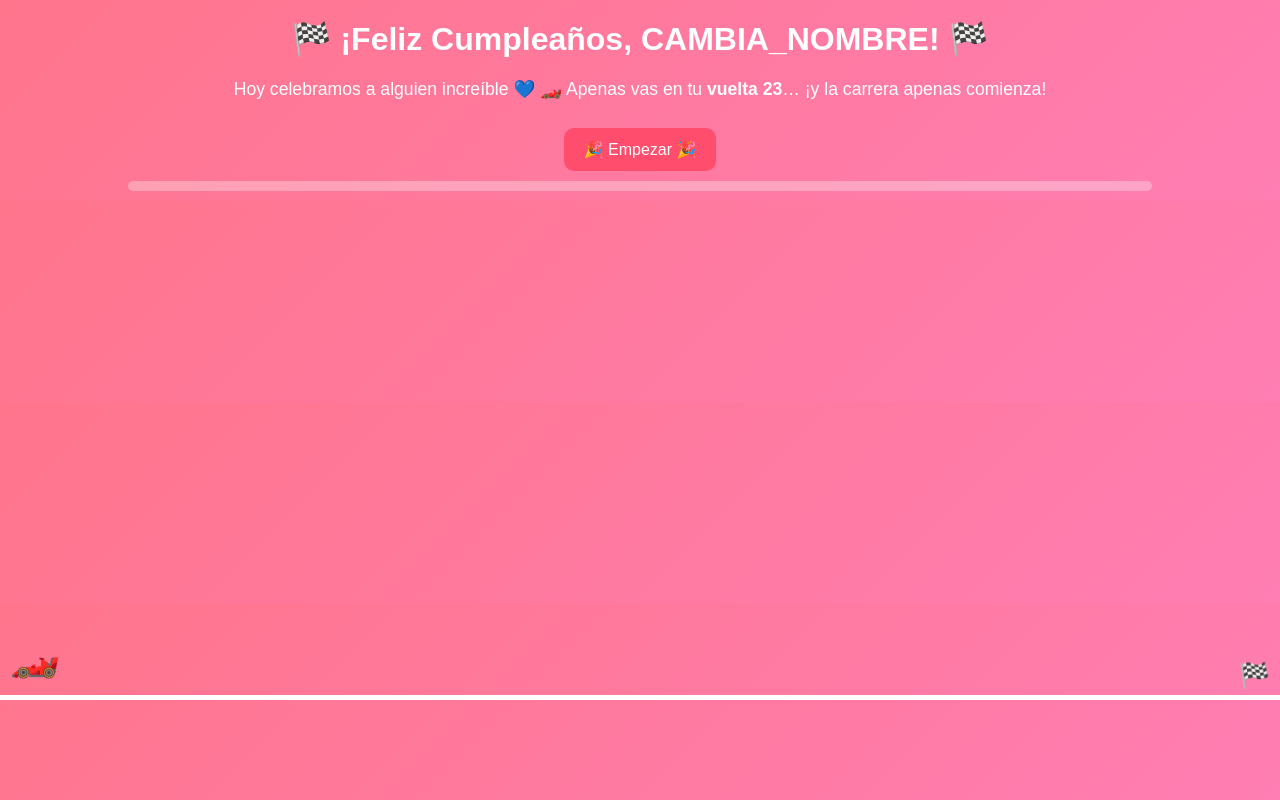
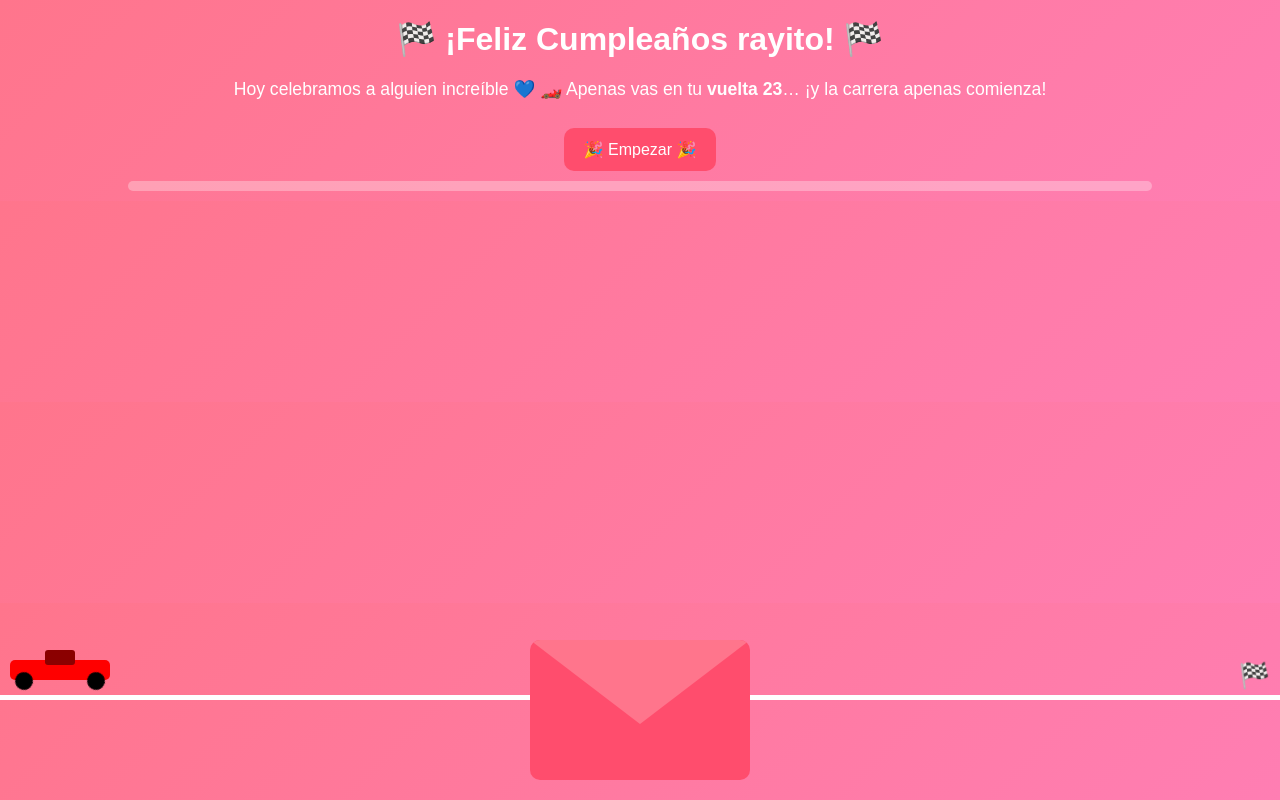
Before and after one commit to kaortizl-glitch/Cumple-y, a plain HTML site: page index.html in a window 1280 px wide. Drawn offline with Linux system fonts and the light colour scheme.

Commit message:
Update index.html

```diff
--- a/index.html
+++ b/index.html
@@ -15,11 +15,9 @@ body {
   color: white;
 }
 
-/* TEXTO */
 h1 { margin-top: 20px; font-size: 2em; }
 p { font-size: 1.1em; padding: 0 15px; }
 
-/* BOTÓN */
 button {
   margin-top: 10px;
   padding: 12px 20px;
@@ -28,14 +26,6 @@ button {
   border-radius: 10px;
   background: #ff4d6d;
   color: white;
-}
-
-/* CARRO */
-#carro {
-  position: absolute;
-  bottom: 120px;
-  left: 10px;
-  font-size: 40px;
 }
 
 /* PISTA */
@@ -47,7 +37,6 @@ button {
   background: white;
 }
 
-/* META */
 .goal {
   position: absolute;
   right: 10px;
@@ -71,30 +60,118 @@ button {
   border-radius: 10px;
 }
 
+/* CARRO REALISTA */
+#carro {
+  position: absolute;
+  bottom: 110px;
+  left: 10px;
+}
+
+.f1 {
+  position: relative;
+  width: 100px;
+  height: 40px;
+  animation: vibrar 0.2s infinite;
+}
+
+.body {
+  width: 100%;
+  height: 20px;
+  background: red;
+  border-radius: 5px;
+  position: absolute;
+  top: 10px;
+}
+
+.body::before {
+  content: "";
+  position: absolute;
+  width: 30px;
+  height: 15px;
+  background: darkred;
+  top: -10px;
+  left: 35px;
+  border-radius: 3px;
+}
+
+.wheel {
+  width: 18px;
+  height: 18px;
+  background: black;
+  border-radius: 50%;
+  position: absolute;
+  bottom: 0;
+  animation: girar 0.3s linear infinite;
+}
+
+.front { right: 5px; }
+.back { left: 5px; }
+
+@keyframes girar {
+  from { transform: rotate(0deg); }
+  to { transform: rotate(360deg); }
+}
+
+@keyframes vibrar {
+  0% { transform: translateY(0); }
+  50% { transform: translateY(1px); }
+  100% { transform: translateY(0); }
+}
+
 /* CARTA */
-.carta {
+.envelope {
   position: fixed;
-  top: 50%;
+  bottom: 20px;
   left: 50%;
-  transform: translate(-50%, -50%) scale(0);
+  transform: translateX(-50%);
+  width: 220px;
+  height: 140px;
+  background: #ff4d6d;
+  border-radius: 10px;
+  cursor: pointer;
+  overflow: hidden;
+}
+
+.flap {
+  position: absolute;
+  width: 100%;
+  height: 100%;
+  background: #ff758c;
+  clip-path: polygon(0 0, 100% 0, 50% 60%);
+  transform-origin: top;
+  transition: transform 0.6s;
+  z-index: 2;
+}
+
+.letter {
+  position: absolute;
+  width: 90%;
+  height: 90%;
   background: white;
   color: #333;
-  padding: 20px;
-  border-radius: 15px;
-  width: 80%;
-  max-width: 300px;
-  transition: 0.5s;
+  top: 5%;
+  left: 5%;
+  border-radius: 10px;
+  padding: 10px;
+  transform: translateY(100%);
+  transition: transform 0.6s;
+  font-size: 0.9em;
+  overflow: auto;
 }
 
-.carta.activa {
-  transform: translate(-50%, -50%) scale(1);
+.envelope.open .flap {
+  transform: rotateX(180deg);
+}
+
+.envelope.open .letter {
+  transform: translateY(0);
 }
 </style>
 </head>
 
 <body>
 
-<h1>🏁 ¡Feliz Cumpleaños, CAMBIA_NOMBRE! 🏁</h1>
+<h1>🏁 ¡Feliz Cumpleaños rayito! 🏁</h1>
 
 <p>
 Hoy celebramos a alguien increíble 💙
@@ -105,19 +182,29 @@ Hoy celebramos a alguien increíble 💙
 
 <div class="progress"><div class="bar" id="barra"></div></div>
 
-<div id="carro">🏎️</div>
+<div id="carro">
+  <div class="f1">
+    <div class="body"></div>
+    <div class="wheel front"></div>
+    <div class="wheel back"></div>
+  </div>
+</div>
+
 <div class="track"></div>
 <div class="goal">🏁</div>
 
 <!-- CARTA -->
-<div class="carta" id="carta">
-  <h3>💌 Mensaje</h3>
-  <p>
-  Sigue acelerando hacia tus sueños 🚀
-  Espero que cumplas todos tus sueños,
-  que seas muy feliz y siempre te sientas amado. 💙
-  Nunca dejes de ser esa persona increíble.
-  </p>
+<div class="envelope" id="envelope">
+  <div class="flap"></div>
+  <div class="letter">
+    <h3>💌 Para ti</h3>
+    <p>
+      Sigue acelerando hacia tus sueños 🚀
+      Espero que cumplas todo lo que te propongas,
+      que seas muy feliz y siempre te sientas amado. 💙
+      Nunca dejes de ser esa persona que lucha por lo que quiere.
+    </p>
+  </div>
 </div>
 
 <!-- MUSICA -->
@@ -130,10 +217,14 @@ let progreso = 0;
 
 function iniciar() {
   document.getElementById("musica").play();
-  document.getElementById("carta").classList.add("activa");
 }
 
-// tocar pantalla para avanzar
+// abrir carta
+document.getElementById("envelope").addEventListener("click", function() {
+  this.classList.toggle("open");
+});
+
+// carrera
 document.body.addEventListener("click", function() {
   if (progreso >= 100) return;
 
@@ -141,7 +232,7 @@ document.body.addEventListener("click", function() {
 
   document.getElementById("barra").style.width = progreso + "%";
 
-  let pantalla = window.innerWidth - 100;
+  let pantalla = window.innerWidth - 120;
   let posicion = (progreso / 100) * pantalla;
 
   document.getElementById("carro").style.left = posicion + "px";
```
